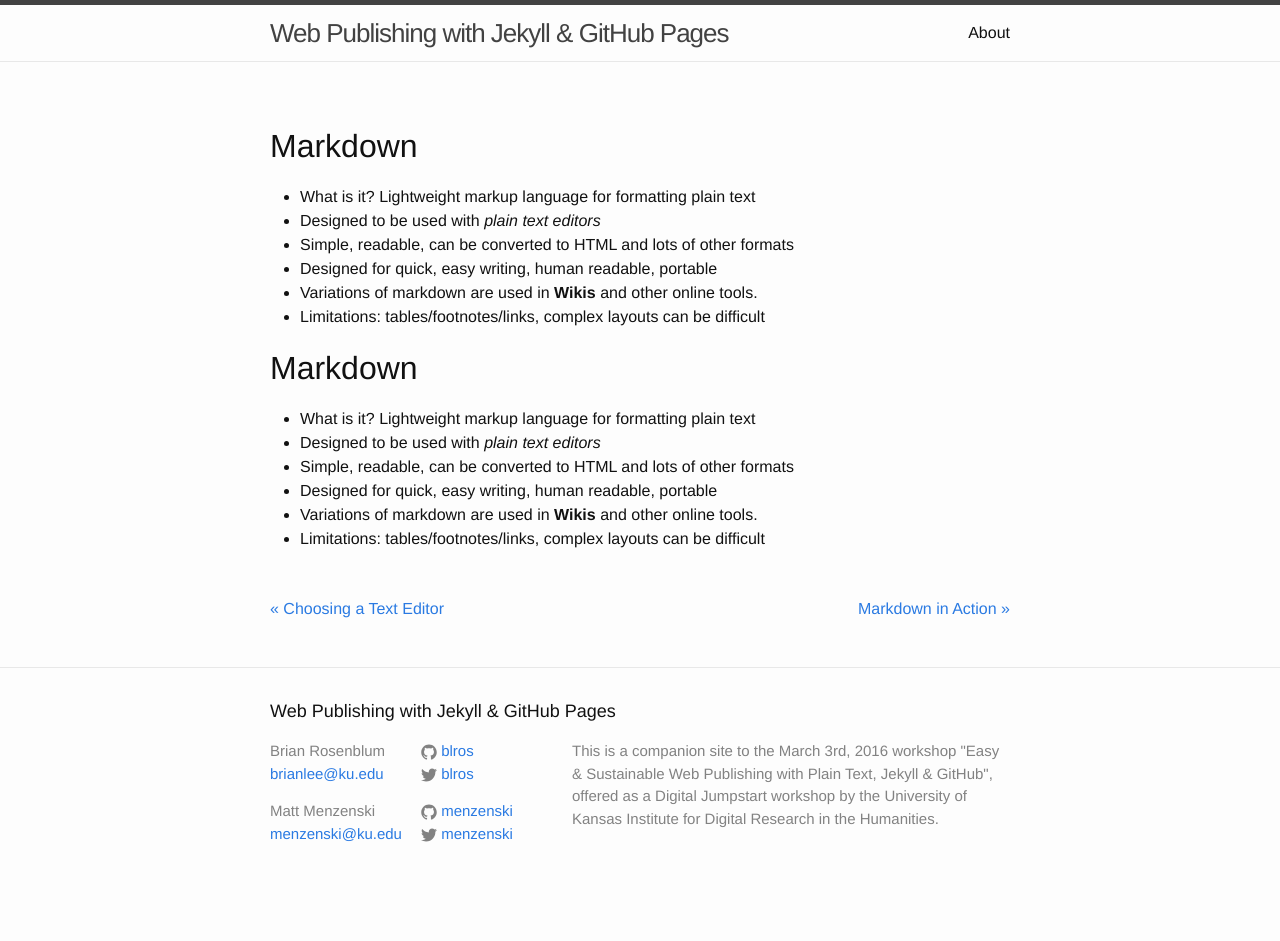
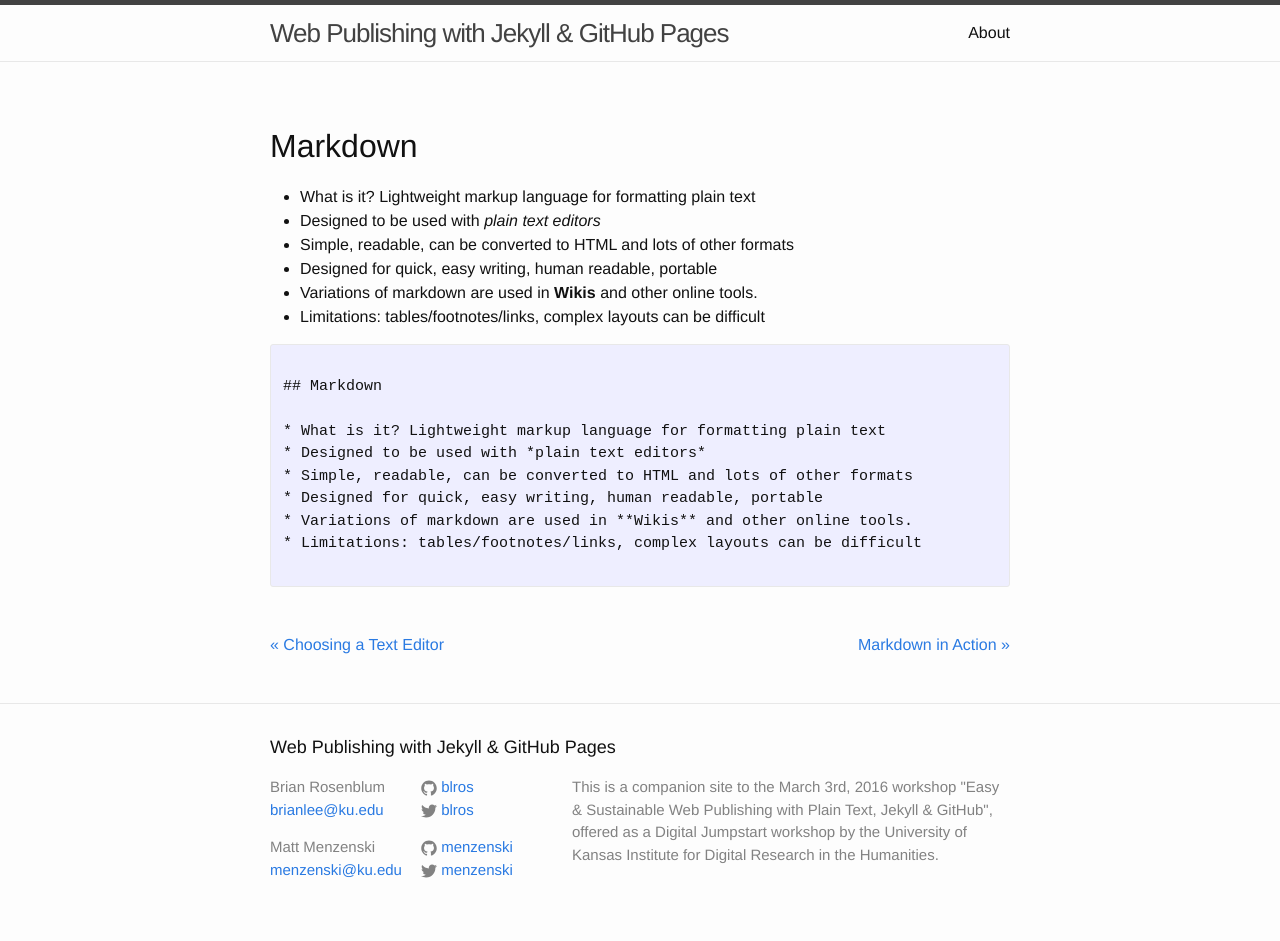
Before and after one commit to menzenski/idrh-static-site-workshop, a Jekyll site: the page built from _posts/2016-02-05-markdown.md, in a window 1280 px wide. Built offline with Jekyll 4.4.1, drawn with Linux system fonts in a browser that asks for light colours; before the commit the page ends 905 px from its top, so only the background shows below that.

Commit message:
Add html tags

```diff
--- a/_posts/2016-02-05-markdown.md
+++ b/_posts/2016-02-05-markdown.md
@@ -16,7 +16,9 @@ published: true
 * Variations of markdown are used in **Wikis** and other online tools.
 * Limitations: tables/footnotes/links, complex layouts can be difficult
 
-{% raw %}
+
+<pre>
+<code class="filter">
 ## Markdown
 
 * What is it? Lightweight markup language for formatting plain text
@@ -25,4 +27,5 @@ published: true
 * Designed for quick, easy writing, human readable, portable
 * Variations of markdown are used in **Wikis** and other online tools.
 * Limitations: tables/footnotes/links, complex layouts can be difficult
-{% endraw %}
+</code>
+</pre>
```
